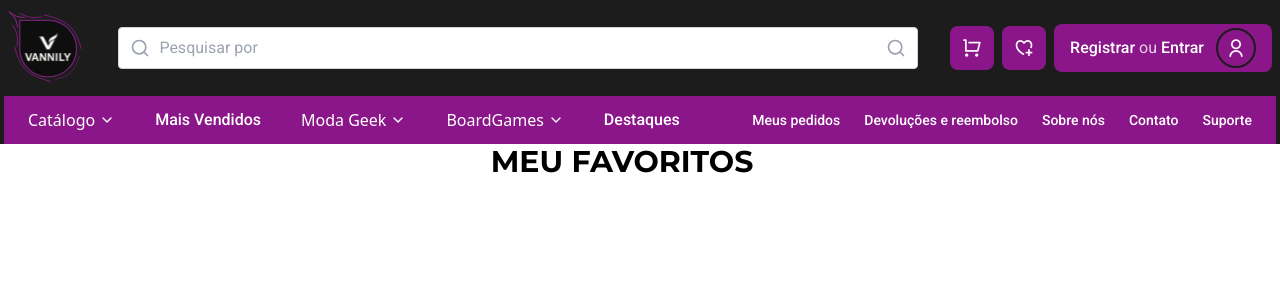
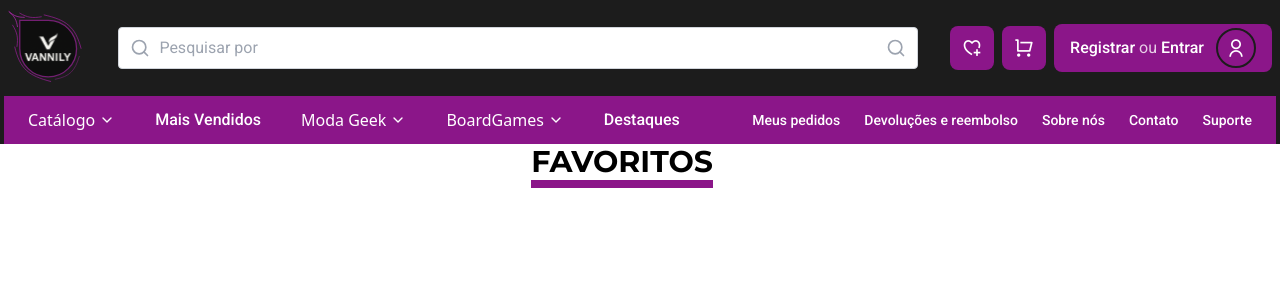
Before and after one commit to davivalentinn/vannily-site, a React (Vite) app in the folder vannilyapp/: page /favorites in a window 1280 px wide. Shown: the top 300 px of the page. Built offline with nearby package versions, Linux system fonts and the light colour scheme.

Commit message:
feat: adiciona favorites

```diff
--- a/vannilyapp/src/components/Header/index.tsx
+++ b/vannilyapp/src/components/Header/index.tsx
@@ -20,12 +20,13 @@ export function Header() {
                 <Search />
 
                 <div className="flex items-center gap-2">
+                <Link className="bg-button p-2 px-3 rounded-lg" to="/favorites">
+                        <i className="ri-heart-add-2-line"></i>
+                    </Link>
                     <Link className="bg-button px-3 py-2 rounded-lg" to="/cart">
                         <i className="ri-shopping-cart-line"></i>
                     </Link>
-                    <Link className="bg-button p-2 px-3 rounded-lg" to="/favorites">
-                        <i className="ri-heart-add-2-line"></i>
-                    </Link>
+
                     <ButtonRegisterOrLogin />
                 </div>
 
--- a/vannilyapp/src/pages/favorites/index.tsx
+++ b/vannilyapp/src/pages/favorites/index.tsx
@@ -1,9 +1,11 @@
-
 export function Favorites(){
     return(
         <>
             <main className="w-full  max-w-7xl flex gap-4 justify-center items-center m-auto">
-                <h1>Meu Favoritos</h1>
+                <div className="flex flex-col">
+                <h1 className="">Favoritos</h1>
+                <div className="w-full h-2 bg-background"></div>
+                </div>
                 <i className="ri-heart-add-2-line"></i>
             </main>
         </>
--- a/vannilyapp/tailwind.config.js
+++ b/vannilyapp/tailwind.config.js
@@ -9,7 +9,7 @@ export default {
       colors: {
         primary: '#1C1C1C',
         button: '#8B1689',
-        background: '#8B1689'
+        background: '#8B1689',
       },
       fontFamily: {
         roboto: ['Roboto', 'sans-serif'],
```
